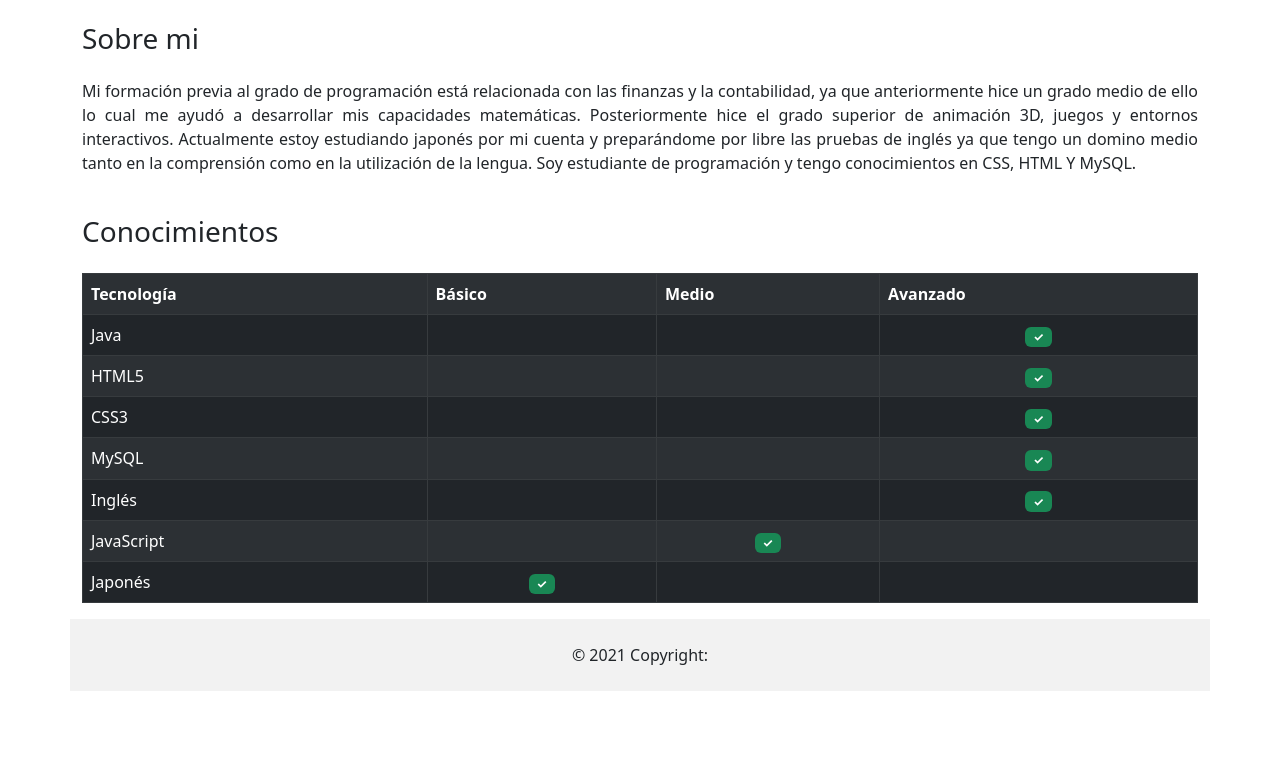
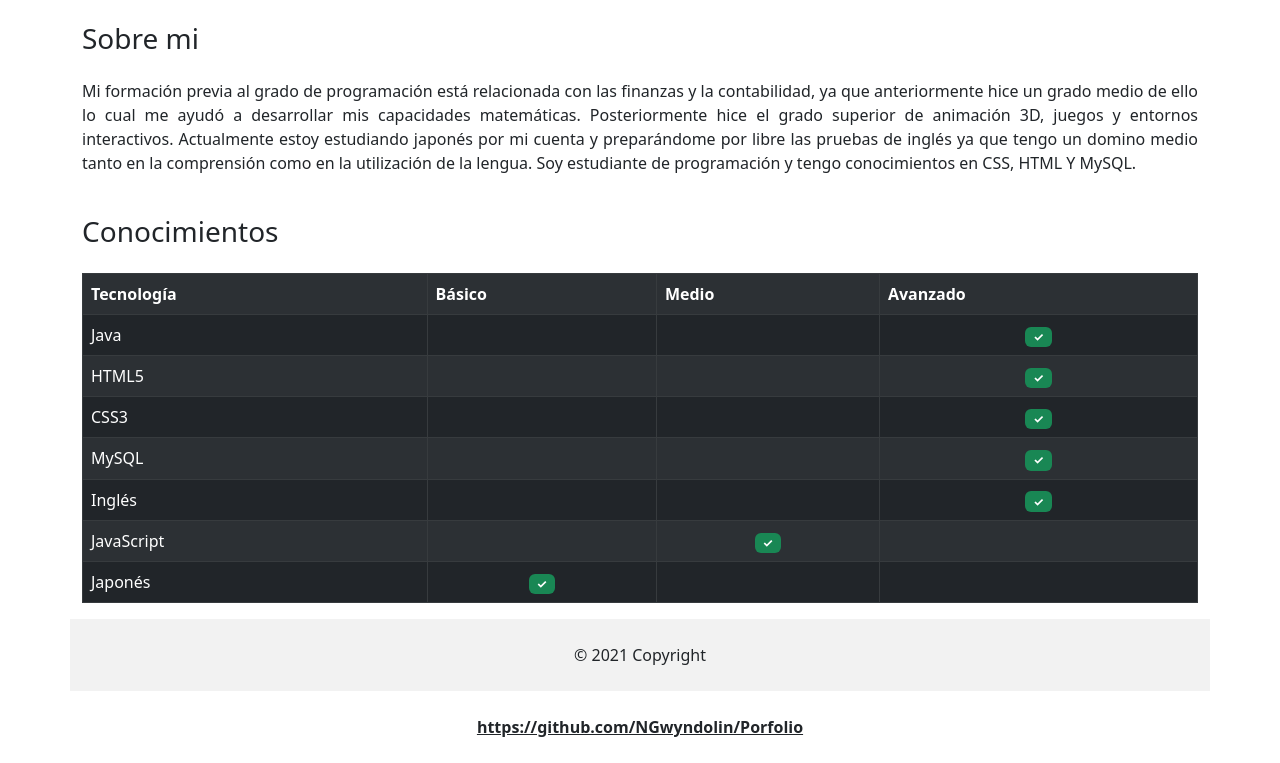
Before and after one commit to NGwyndolin/Porfolio, a plain HTML site: page Boostrap_1/index.html in a window 1280 px wide. Shown: the part 461-1224 px from the top of the page. Before the commit the page ends 1152 px from the top, so only its background shows below. Drawn offline with nearby package versions, Linux system fonts and the light colour scheme.

Commit message:
Update index.html

```diff
--- a/Boostrap_1/index.html
+++ b/Boostrap_1/index.html
@@ -116,12 +116,16 @@
     <footer>
       <!-- Copyright -->
       <div class="container text-center p-4" style="background-color: rgba(0, 0, 0, 0.05);">
-        © 2021 Copyright:
+        © 2021 Copyright
         <a class="text-reset fw-bold" href="https://mdbootstrap.com/%22%3EMDBootstrap.com"</a>
       </div>
     </footer>
 
       <!-- Javascript and depencencies -->
+      <div class="container text-center p-4"">
+        https://github.com/NGwyndolin/Porfolio
+        <a class="text-reset fw-bold" href="https://mdbootstrap.com/%22%3EMDBootstrap.com"</a>
+      </div>
 
   </body>
 </html>
```
